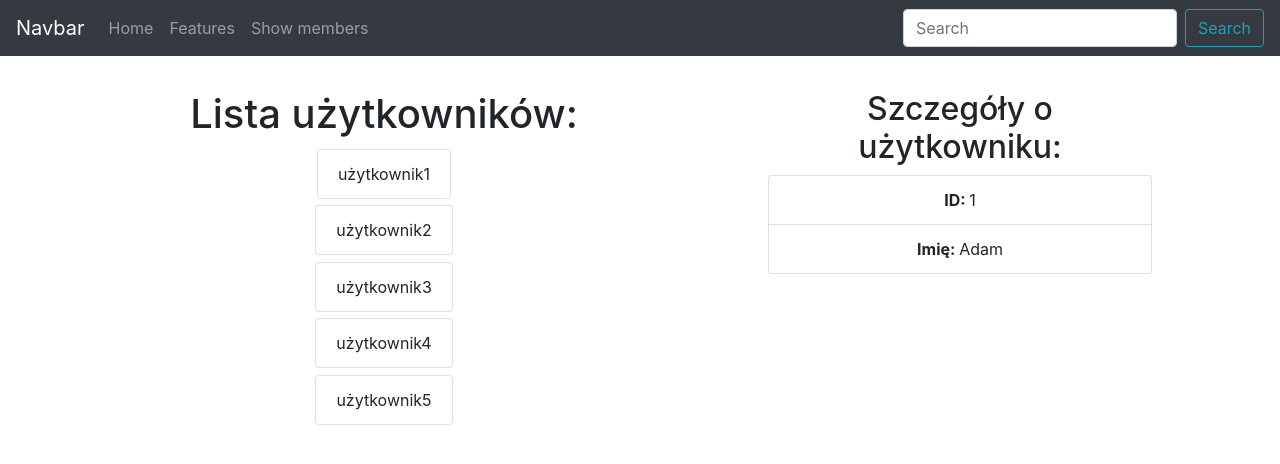
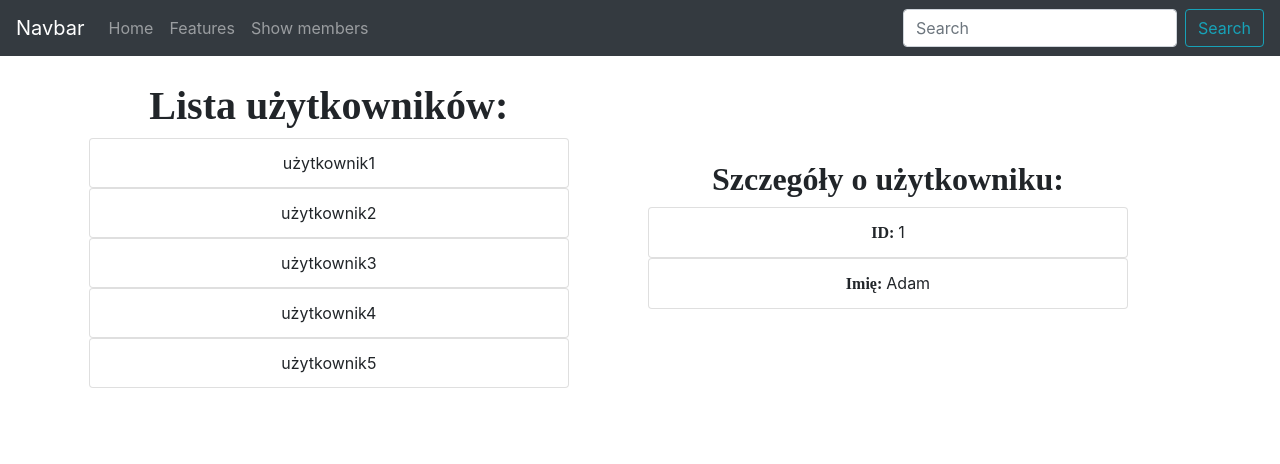
Before and after one commit to kubwosz/event-support-app-frontside, a React (Create React App) app in the folder event-support-app/: page /memberDetails/1 in a window 1280 px wide. Shown: the top 464 px of the page. Built offline with nearby package versions, Linux system fonts and the light colour scheme.

Commit message:
changes in member details in layout, fonts

```diff
--- a/event-support-app/src/components/member_details/index.jsx
+++ b/event-support-app/src/components/member_details/index.jsx
@@ -11,7 +11,8 @@ export default class MemberDetails extends React.Component{
       super();
       this.state = {
           member: {id: 5, name: "Adam", surname: "Kowalski", email: "sample@mail.com", address: "Wrocław, Plac Grunwaldzki"},
-          member2: {id: 1, name: "Krzys", surname: "Nowak", email: "sample2@mail.com", address: "Wrocław, Plac Grunwaldzki"}
+          member2: {id: 1, name: "Krzys", surname: "Nowak", email: "sample2@mail.com", address: "Wrocław, Plac Grunwaldzki"},
+          members: ["użytkownik1","użytkownik2","użytkownik3","użytkownik4","użytkownik5"]
       };
   }
 
@@ -36,29 +37,41 @@ getMemberDetails(nextProps = this.props.match.params.id ) {
 }
 
 
-// renderMemberDetails(){
-//   console.log("DUPADUPA");
-//   return(
-
-//   )
-// }
+renderItem(member, index) {
+  return (
+           <Row key={index} onClick = {() => {this.props.history.push("/memberDetails/" + index)}}>
+               <Col >
+                   <ListGroupItem>
+                       {member}
+                       </ListGroupItem>
+               </Col>
+           </Row>
+   )
+ }
 
   render() {
+    const members = _.map(this.state.members, (member, k) => {
+      return this.renderItem(member, k);
+  });
 
   return (
     <div id="Page">
-
   <div id="Members">
-  <MembersList/>
-  </div>
+    <h1 className="Header" id="">Lista użytkowników:</h1>
+     {members}
+    </div>
   <div id="MemberDetails">
-<h2>Szczegóły o użytkowniku:</h2>
+<h2 className="Header">Szczegóły o użytkowniku:</h2>
   <Row>
               <Col>
               <ListGroupItem>
                 <b className="detailsHeader">ID: </b>
                       {this.state.member.id}
                       </ListGroupItem>
+              </Col>
+          </Row>
+          <Row>
+              <Col>
                       <ListGroupItem>
                       <b className="detailsHeader">Imię: </b>
                       {this.state.member.name}
--- a/event-support-app/src/components/member_details/style.css
+++ b/event-support-app/src/components/member_details/style.css
@@ -1,23 +1,30 @@
 #Page {
     display: grid;
-    grid-template-columns: 60% 30% 10%;
-    grid-template-rows: 10% 90%;
+    grid-template-columns: 2;
+    grid-gap: 1rem;
+    grid-auto-flow: dense;
+    margin: 2%;
 }
 
 #Members{
     grid-column: 1;
-    grid-row: 2;
+    margin: auto;
+    width: 30rem;
 }
 
 #MemberDetails{
     grid-column: 2;
-    grid-row: 2;
+    margin: auto;
+    width: 30rem;
+    margin-right: 35%;
 }
 
-.memberList{
-    padding: 0.7%;
+.Header{
+    font-weight: bold;
+    font-family: "Times New Roman", Times, serif;
 }
 
 .detailsHeader{
     font-weight: bold;
+    font-family: "Times New Roman", Times, serif;
 }
```
